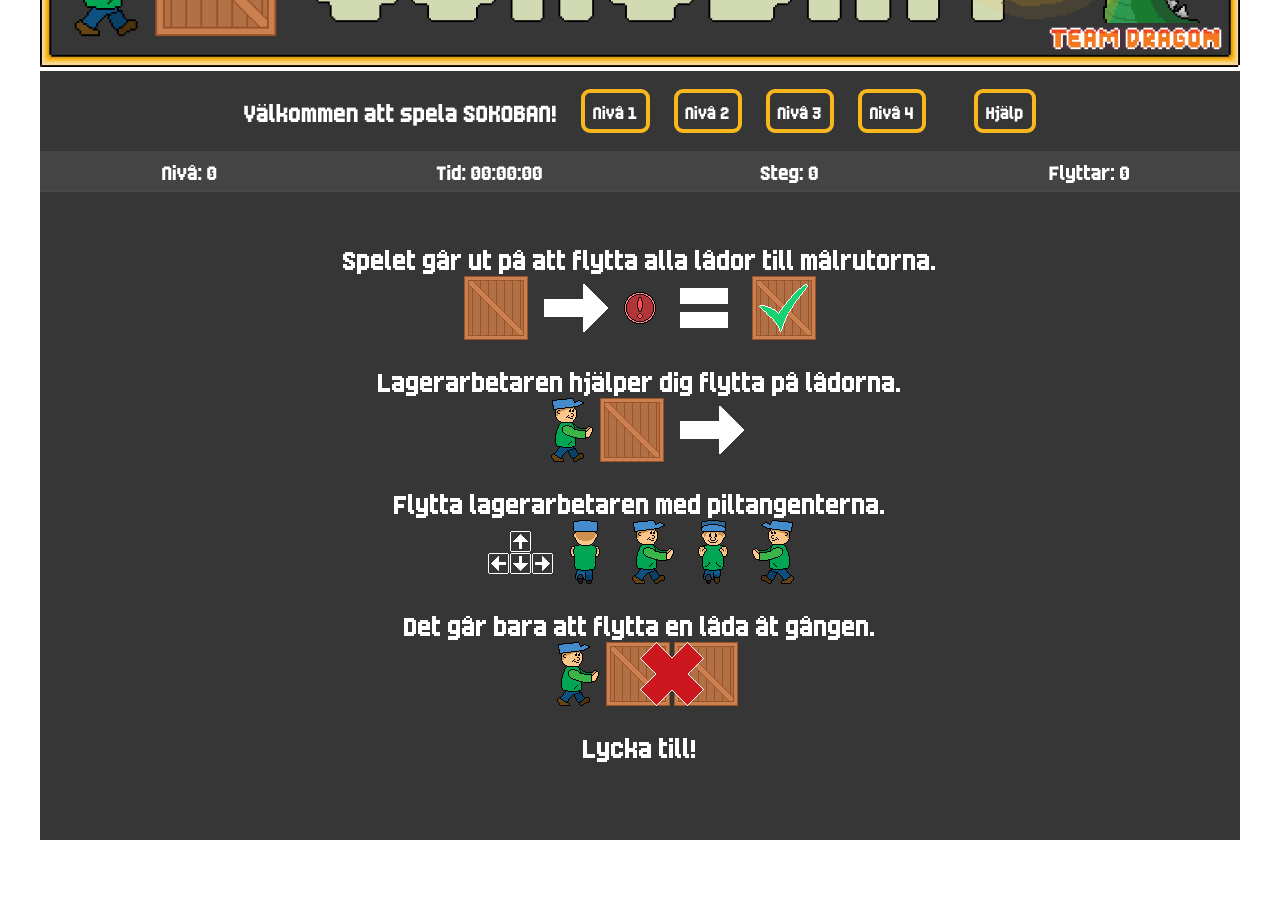
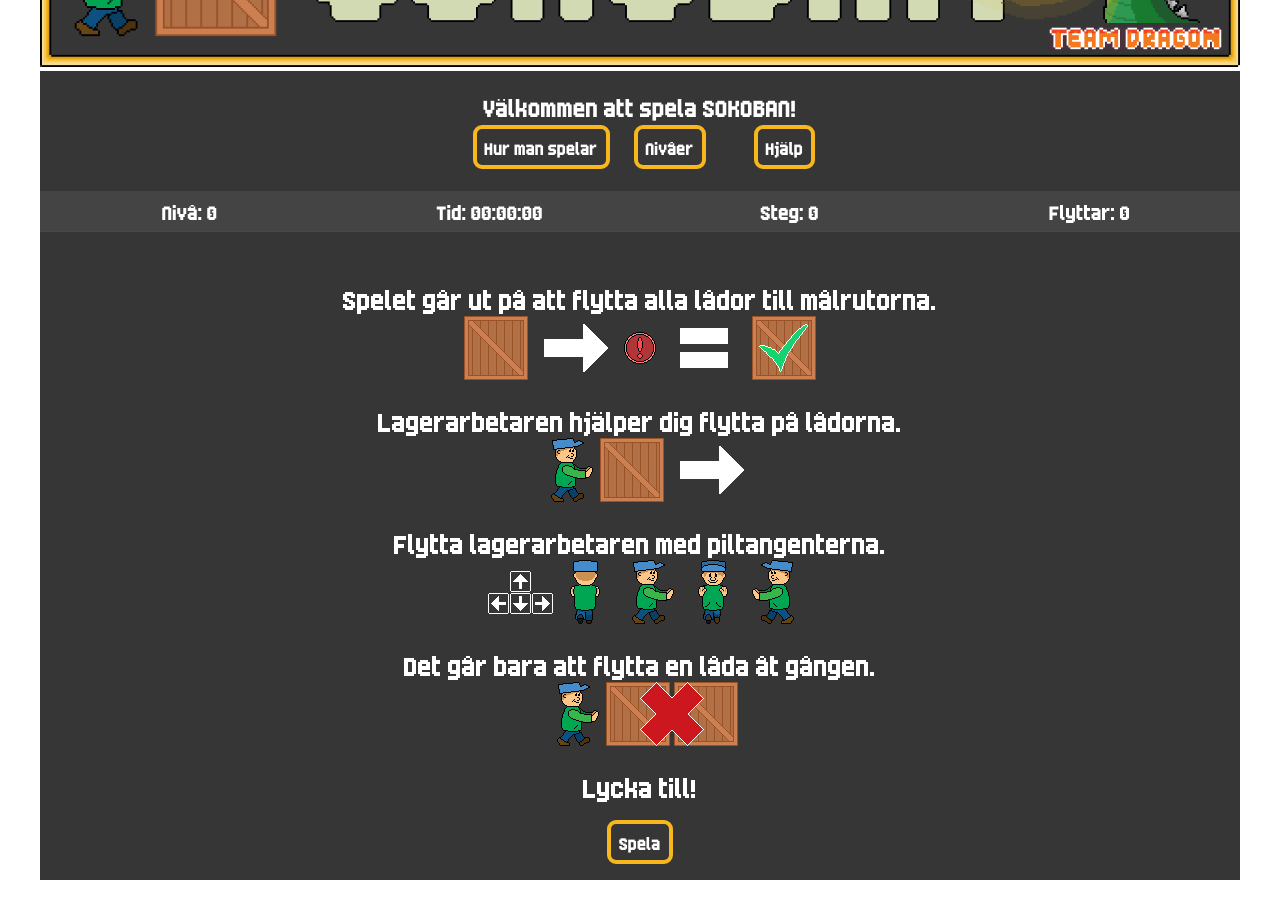
Before and after one commit to Lennart-321/sokoban-dragon, a React (Vite) app: page / in a window 1280 px wide. Shown: the part 180-1098 px from the top of the page. Before the commit the page ends 1060 px from the top, so only its background shows below. Built offline with nearby package versions, Linux system fonts and the light colour scheme.

Commit message:
Added a second screen to start with buttons for levels, can swap inbetween, added new css page for styling

```diff
--- a/src/App.tsx
+++ b/src/App.tsx
@@ -17,6 +17,7 @@ function App() {
   const [pushes, setPushes] = useState(0);
   const [running, setRunning] = useState(false);
   const [showTutorial, setShowTutorial] = useState(false);
+  const [showStartScreenTab, setStartScreenTab] = useState<boolean>(false);
 
   function setLevelIndex(index: number) {
     setGame(Levels.getGameState(index));
@@ -30,9 +31,8 @@ function App() {
     <>
       <Header />
       <Menu
-        setLevel={setLevelIndex}
-        numberOfLevels={Levels.levels.length}
         setShowTutorial={setShowTutorial}
+        setStartScreenTab={setStartScreenTab}
       />
       <Information
         levelNbr={levelNbr}
@@ -48,6 +48,10 @@ function App() {
           setMoves={setMoves}
           setPushes={setPushes}
           setRunning={setRunning}
+          setLevel={setLevelIndex}
+          numberOfLevels={10}
+          showStartScreenTab={showStartScreenTab}
+          setStartScreenTab={setStartScreenTab}
         />
         <GameOver running={running} levelNbr={levelNbr} />
       </section>
--- a/src/components/GameBoard.tsx
+++ b/src/components/GameBoard.tsx
@@ -11,9 +11,23 @@ interface IGameBoardProps {
   setMoves: Dispatch<SetStateAction<number>>;
   setPushes: Dispatch<SetStateAction<number>>;
   setRunning: Dispatch<SetStateAction<boolean>>;
+  setLevel: (index: number) => void;
+  numberOfLevels: number;
+  showStartScreenTab: boolean;
+  setStartScreenTab: Dispatch<SetStateAction<boolean>>;
 }
 
-export function GameBoard({ game, running, setMoves, setPushes, setRunning }: IGameBoardProps): JSX.Element {
+export function GameBoard({
+  game,
+  running,
+  setMoves,
+  setPushes,
+  setRunning,
+  setLevel,
+  numberOfLevels,
+  showStartScreenTab,
+  setStartScreenTab,
+}: IGameBoardProps): JSX.Element {
   const [refresh, setRefresh] = useState(0);
   const boxAudio: any = useRef();
   const stepAudio: any = useRef();
@@ -21,12 +35,22 @@ export function GameBoard({ game, running, setMoves, setPushes, setRunning }: IG
   const handleKeyDown = (key: string) => {
     if (
       running &&
-      (key === "ArrowDown" || key === "ArrowRight" || key === "ArrowLeft" || key === "ArrowUp" || key === "Backspace")
+      (key === "ArrowDown" ||
+        key === "ArrowRight" ||
+        key === "ArrowLeft" ||
+        key === "ArrowUp" ||
+        key === "Backspace")
     ) {
       if (game) {
-        game.board = GameEngine.movePlayer(key, game, setMoves, setPushes, setRunning);
+        game.board = GameEngine.movePlayer(
+          key,
+          game,
+          setMoves,
+          setPushes,
+          setRunning
+        );
         game.findPlayer();
-        setRefresh(c => c + 1);
+        setRefresh((c) => c + 1);
       }
     }
   };
@@ -59,7 +83,9 @@ export function GameBoard({ game, running, setMoves, setPushes, setRunning }: IG
     const jsxElement: JSX.Element[] = [];
     for (let i = 0; i < game.board.length; i++) {
       for (let j = 0; j < game.board[i].length; j++) {
-        jsxElement.push(<Cell key={i * game.width + j} state={game.board[i][j]} />);
+        jsxElement.push(
+          <Cell key={i * game.width + j} state={game.board[i][j]} />
+        );
       }
     }
 
@@ -83,7 +109,12 @@ export function GameBoard({ game, running, setMoves, setPushes, setRunning }: IG
   } else {
     return (
       <>
-        <StartScreen />
+        <StartScreen
+          setLevel={setLevel}
+          numberOfLevels={numberOfLevels}
+          showStartScreenTab={showStartScreenTab}
+          setStartScreenTab={setStartScreenTab}
+        />
       </>
     );
   }
--- a/src/components/Menu.tsx
+++ b/src/components/Menu.tsx
@@ -2,26 +2,32 @@ import { Dispatch, SetStateAction } from "react";
 import "../css/menu.css";
 
 export interface IMenuProps {
-    numberOfLevels: number;
-    setLevel: (index: number) => void;
   setShowTutorial: Dispatch<SetStateAction<boolean>>;
+  setStartScreenTab: Dispatch<SetStateAction<boolean>>;
 }
 
-export function Menu({ setLevel, numberOfLevels, setShowTutorial }: IMenuProps): JSX.Element {
-    const gameButtons: JSX.Element[] = [];
-    for (let i = 0; i < numberOfLevels; i++) {
-        gameButtons.push(
-            <button key={i} className="menu-game-button" onClick={() => setLevel(i)}>
-                Nivå {i + 1}
-            </button>
-        );
+export function Menu({
+  setShowTutorial,
+  setStartScreenTab,
+}: IMenuProps): JSX.Element {
+  const handleTabPress = (tab: number) => {
+    if (tab === 1) {
+      setStartScreenTab(false);
+    } else {
+      setStartScreenTab(true);
     }
+  };
 
   return (
     <nav id="the-menu">
       <div className="menu-info">Välkommen att spela SOKOBAN! </div>
       <div className="btn-row">
-                {gameButtons}
+        <button className="menu-game-button" onClick={() => handleTabPress(1)}>
+          Hur man spelar
+        </button>
+        <button className="menu-game-button" onClick={() => handleTabPress(2)}>
+          Nivåer
+        </button>
         <button
           className="menu-game-button btn-help"
           onClick={() => {
--- a/src/components/StartScreen.tsx
+++ b/src/components/StartScreen.tsx
@@ -1,8 +1,21 @@
-import '../css/StartScreen.css'
+import { Dispatch, SetStateAction } from "react";
+import "../css/StartScreen.css";
+import "../css/levelSelect.css";
 
-function StartScreen(){
-    return(
-        <>
+interface IStartScreenProps {
+  numberOfLevels: number;
+  setLevel: (index: number) => void;
+  showStartScreenTab: boolean;
+  setStartScreenTab: Dispatch<SetStateAction<boolean>>;
+}
+
+function StartScreen({
+  setLevel,
+  numberOfLevels,
+  showStartScreenTab,
+  setStartScreenTab,
+}: IStartScreenProps): JSX.Element {
+  const startTutorial: JSX.Element = (
     <section className="container">
       <div className="instruction">
         <div className="text">
@@ -10,11 +23,10 @@ function StartScreen(){
         </div>
         <div className="strip">
           <img src="./src/img/spr_box.png" alt="" />
-                        <img className='arrow' src="./src/img/spr_arrow.png" alt="" />
+          <img className="arrow" src="./src/img/spr_arrow.png" alt="" />
           <img src="./src/img/spr_spot.png" alt="" />
-                        <img className='equals' src="./src/img/spr_equals.png" alt="" />
+          <img className="equals" src="./src/img/spr_equals.png" alt="" />
           <img src="./src/img/spr_box_placed.png" alt="" />
-
         </div>
       </div>
       <div className="instruction">
@@ -24,16 +36,13 @@ function StartScreen(){
         <div className="strip">
           <img src="./src/img/spr_player_right.png" alt="" />
           <img src="./src/img/spr_box.png" alt="" />
-                        <img className='arrow' src="./src/img/spr_arrow.png" alt="" />
-
+          <img className="arrow" src="./src/img/spr_arrow.png" alt="" />
         </div>
       </div>
       <div className="instruction">
-                    <div className="text">
-                        Flytta lagerarbetaren med piltangenterna.
-                    </div>
+        <div className="text">Flytta lagerarbetaren med piltangenterna.</div>
         <div className="strip">
-                        <img className='arrow' src="./src/img/spr_arrow_keys.png" alt="" />
+          <img className="arrow" src="./src/img/spr_arrow_keys.png" alt="" />
           <img src="./src/img/spr_player_up.png" alt="" />
           <img src="./src/img/spr_player_right.png" alt="" />
           <img src="./src/img/spr_player_down.png" alt="" />
@@ -41,22 +50,43 @@ function StartScreen(){
         </div>
       </div>
       <div className="instruction">
-                    <div className="text">
-                        Det går bara att flytta en låda åt gången.
-                    </div>
+        <div className="text">Det går bara att flytta en låda åt gången.</div>
         <div className="strip">
           <img src="./src/img/spr_player_right.png" alt="" />
           <img src="./src/img/spr_two_boxes.png" alt="" />
         </div>
       </div>
       <div className="instruction">
-                    <div className="text">
-                        Lycka till!
-                    </div>
+        <div className="text">Lycka till!</div>
+        <button
+          className="menu-game-button"
+          onClick={() => setStartScreenTab(true)}
+        >
+          Spela
+        </button>
       </div>
     </section>
-        </>
   );
+
+  const gameButtons: JSX.Element[] = [];
+  for (let i = 0; i < numberOfLevels; i++) {
+    gameButtons.push(
+      <button key={i} className="menu-game-button" onClick={() => setLevel(i)}>
+        Nivå {i + 1}
+      </button>
+    );
+  }
+  const levels: JSX.Element = (
+    <div className="level-container">
+      <section className="game-buttons">{gameButtons}</section>
+      <section className="nav-button">
+        <button className="back-btn" onClick={() => setStartScreenTab(false)}>
+          Instructions
+        </button>
+      </section>
+    </div>
+  );
+  return <>{showStartScreenTab ? levels : startTutorial}</>;
 }
 
 export default StartScreen;
--- a/src/css/StartScreen.css
+++ b/src/css/StartScreen.css
@@ -4,12 +4,17 @@
   padding-top: 3rem;
   background-color: #363636;
   border-top: 1px solid #5559;
-    font-family: 'RetroGame';
+  font-family: "RetroGame";
   color: white;
   font-size: 2rem;
   display: flex;
   flex-direction: column;
   gap: 1rem;
+}
+
+.container .menu-game-button {
+  margin: 0;
+  margin-top: 16px;
 }
 
 .arrow {
--- /dev/null
+++ b/src/css/levelSelect.css
@@ -0,0 +1,52 @@
+.level-container {
+  width: 100%;
+  height: 600px;
+  padding-top: 3rem;
+  background-color: #363636;
+  border-top: 1px solid #5559;
+  display: flex;
+  flex-direction: column;
+  justify-content: space-between;
+  gap: 1rem;
+}
+
+.level-container .game-buttons {
+  margin: auto;
+  width: 100%;
+  height: 550px;
+  display: flex;
+  justify-content: space-around;
+  align-content: flex-start;
+  flex-wrap: wrap;
+}
+
+.level-container .nav-button {
+  height: 50px;
+}
+
+.level-container .nav-button .back-btn {
+  font-family: "RetroGame";
+  font-size: 1.3rem;
+  background: #363636;
+  color: white;
+  width: auto;
+  height: 44px;
+  border-radius: 9px;
+  border: 4px solid #f8b81d;
+  margin-left: 1cqb;
+  padding-inline: 8px;
+}
+
+.level-container .nav-button .back-btn:hover {
+  /* font-size: 1.5rem; */
+  height: 50px;
+  background: #676464;
+  border: 4px solid #ffce2d;
+}
+
+.level-container .game-buttons .menu-game-button {
+  width: 200px;
+  height: 60px;
+  margin: 0;
+  margin-bottom: 12px;
+}
--- a/src/css/menu.css
+++ b/src/css/menu.css
@@ -1,19 +1,19 @@
 @font-face {
-    font-family: 'RetroGame';
+  font-family: "RetroGame";
   src: url(/src/fonts/Born2bSportyFS.otf);
 }
 
-
 #the-menu {
-    font-family: 'RetroGame';
+  font-family: "RetroGame";
   font-size: 1.5rem;
   color: white;
   display: flex;
+  flex-direction: column;
   justify-content: center;
   align-items: center;
   column-gap: 1rem;
   background-color: #363636;
-    height: 80px;
+  height: 120px;
   width: 100%;
 }
 
@@ -33,8 +33,8 @@
   align-items: center;
 }
 
-.menu-game-button{
-    font-family: 'RetroGame';
+.menu-game-button {
+  font-family: "RetroGame";
   font-size: 1.3rem;
   background: #363636;
   color: white;
```
Lines whose indentation alone changed are shown as unchanged.
